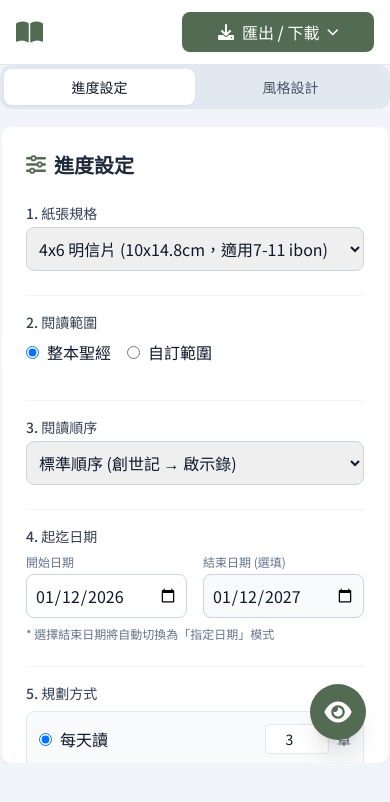
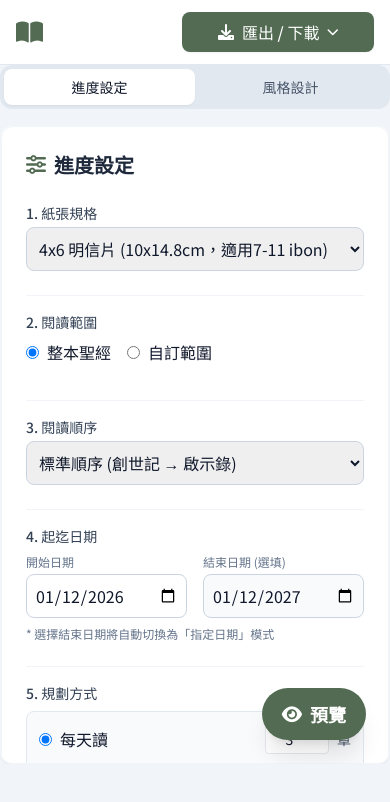
Before and after one commit to Christina-yu-1211/Bible-Plan-Builder, a React (Vite) app: page / in a window 390 px wide. Shown: the top 802 px of the page. Built offline with nearby package versions, Linux system fonts and the light colour scheme; a web font is replaced by a local one.

Commit message:
feat: enhance mobile UX and add PWA support

```diff
--- a/App.tsx
+++ b/App.tsx
@@ -139,8 +139,8 @@ const App: React.FC = () => {
           // Remove header for zip blob
           const base64Data = imgData.split(',')[1];
           // 0-pad the filename (page-01.jpg)
-            const fileName = `page-${String(i+1).padStart(2, '0')}.${format}`;
-            zip.file(fileName, base64Data, {base64: true});
+          const fileName = `page-${String(i + 1).padStart(2, '0')}.${format}`;
+          zip.file(fileName, base64Data, { base64: true });
         }
       }
 
@@ -151,7 +151,7 @@ const App: React.FC = () => {
       if (format === 'pdf' && doc) {
         doc.save(`讀經計畫-${dateStr}.pdf`);
       } else if (zip) {
-          const content = await zip.generateAsync({type:"blob"});
+        const content = await zip.generateAsync({ type: "blob" });
         // Handle default export of file-saver
         // @ts-ignore
         const saveAs = FileSaver.saveAs || FileSaver;
@@ -354,10 +354,20 @@ const App: React.FC = () => {
         {/* Mobile Toggle Button (Floating) */}
         <button
           onClick={() => setShowMobilePreview(!showMobilePreview)}
-          className="md:hidden absolute bottom-6 right-6 z-50 bg-brand-600 text-white w-14 h-14 rounded-full shadow-xl flex items-center justify-center text-2xl active:scale-95 transition-transform"
-          aria-label="Toggle Preview"
+          className="md:hidden absolute bottom-6 right-6 z-50 bg-brand-600 text-white px-5 py-3 rounded-full shadow-xl flex items-center gap-2 text-lg active:scale-95 transition-transform"
+          aria-label={showMobilePreview ? "切換至設定" : "切換至預覽"}
         >
-          {showMobilePreview ? <i className="fas fa-sliders-h"></i> : <i className="fas fa-eye"></i>}
+          {showMobilePreview ? (
+            <>
+              <i className="fas fa-sliders-h"></i>
+              <span className="font-bold">設定</span>
+            </>
+          ) : (
+            <>
+              <i className="fas fa-eye"></i>
+              <span className="font-bold">預覽</span>
+            </>
+          )}
         </button>
 
       </main>
--- a/index.html
+++ b/index.html
@@ -4,6 +4,12 @@
     <meta charset="UTF-8" />
     <meta name="viewport" content="width=device-width, initial-scale=1.0" />
     <title>Bible Plan Builder</title>
+    <link rel="manifest" href="/manifest.json" />
+    <meta name="apple-mobile-web-app-capable" content="yes" />
+    <meta name="apple-mobile-web-app-status-bar-style" content="black-translucent" />
+    <meta name="apple-mobile-web-app-title" content="讀經計畫" />
+    <link rel="apple-touch-icon" href="/icon-192.png" />
+    <meta name="theme-color" content="#ffffff" />
     <script src="https://cdn.tailwindcss.com"></script>
     <link href="https://cdnjs.cloudflare.com/ajax/libs/font-awesome/6.0.0/css/all.min.css" rel="stylesheet">
     <script>
```
Also changed, not shown: public/icon-192.png (added), public/icon-512.png (added), public/manifest.json (added). Lines whose indentation alone changed are shown as unchanged.
